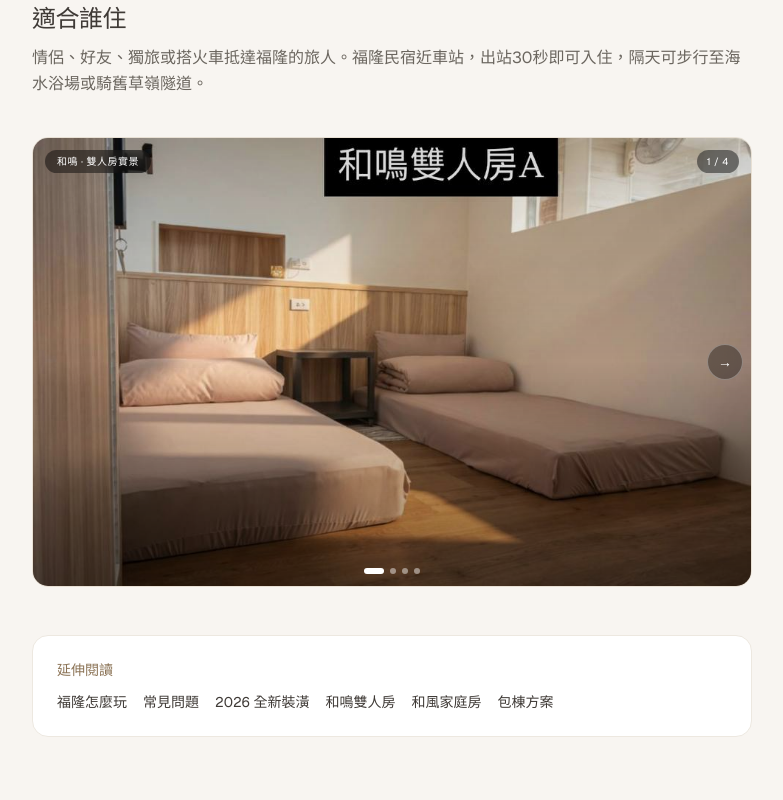
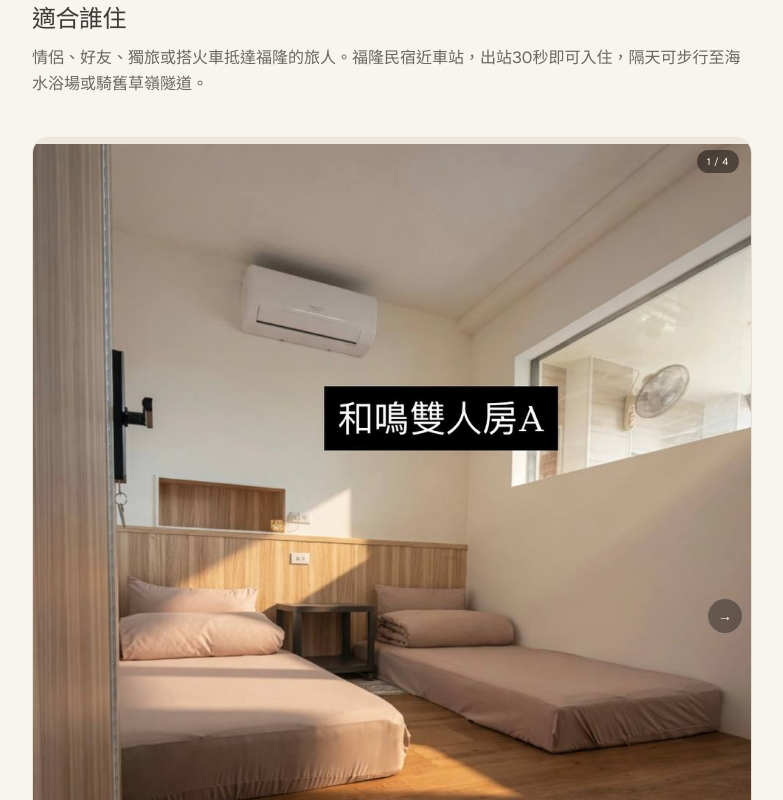
Before and after one commit to hamywu2222-cpu/yijianwu-booking, a Next.js app: page /rooms/double in a window 1280 px wide. Shown: the part 640-1440 px from the top of the page, without its empty margins (248-1031 px from the left). Built offline with nearby package versions, Linux system fonts and the light colour scheme; no server answers.

Commit message:
fix: show full portrait room photos without cropping labels

```diff
--- a/app/rooms/double/page.tsx
+++ b/app/rooms/double/page.tsx
@@ -61,7 +61,7 @@ export default function DoubleRoomPage() {
             images={DOUBLE_ROOM_IMAGES}
             label={ROOM_VIDEOS.double.label}
             priority
-            className="aspect-[16/10] rounded-none"
+            className="rounded-none"
           />
         </div>
       </SeoSubPage>
--- a/components/RoomImageCarousel.tsx
+++ b/components/RoomImageCarousel.tsx
@@ -49,7 +49,7 @@ export default function RoomImageCarousel({
   if (images.length === 0) return null;
 
   return (
-    <div className={`room-media relative aspect-[16/10] bg-[#EDE8E0] ${className}`}>
+    <div className={`room-media relative aspect-[3/4] bg-[#EDE8E0] ${className}`}>
       <div
         ref={trackRef}
         onScroll={updateActiveIndex}
@@ -70,17 +70,13 @@ export default function RoomImageCarousel({
               fill
               sizes="(max-width: 768px) 100vw, 50vw"
               priority={priority && index === 0}
-              className="object-cover"
+              className="object-contain"
             />
           </div>
         ))}
       </div>
 
-      <div className="pointer-events-none absolute inset-0 bg-gradient-to-t from-black/45 via-transparent to-black/15" />
-
-      <div className="pointer-events-none absolute left-3 top-3 rounded-full bg-black/45 px-3 py-1 text-[10px] tracking-wider text-white backdrop-blur-sm">
-        {label}
-      </div>
+      <div className="pointer-events-none absolute inset-x-0 bottom-0 h-16 bg-gradient-to-t from-black/35 to-transparent" />
 
       <div className="pointer-events-none absolute right-3 top-3 rounded-full bg-black/45 px-2.5 py-1 text-[10px] tracking-wider text-white backdrop-blur-sm">
         {activeIndex + 1} / {images.length}
```
